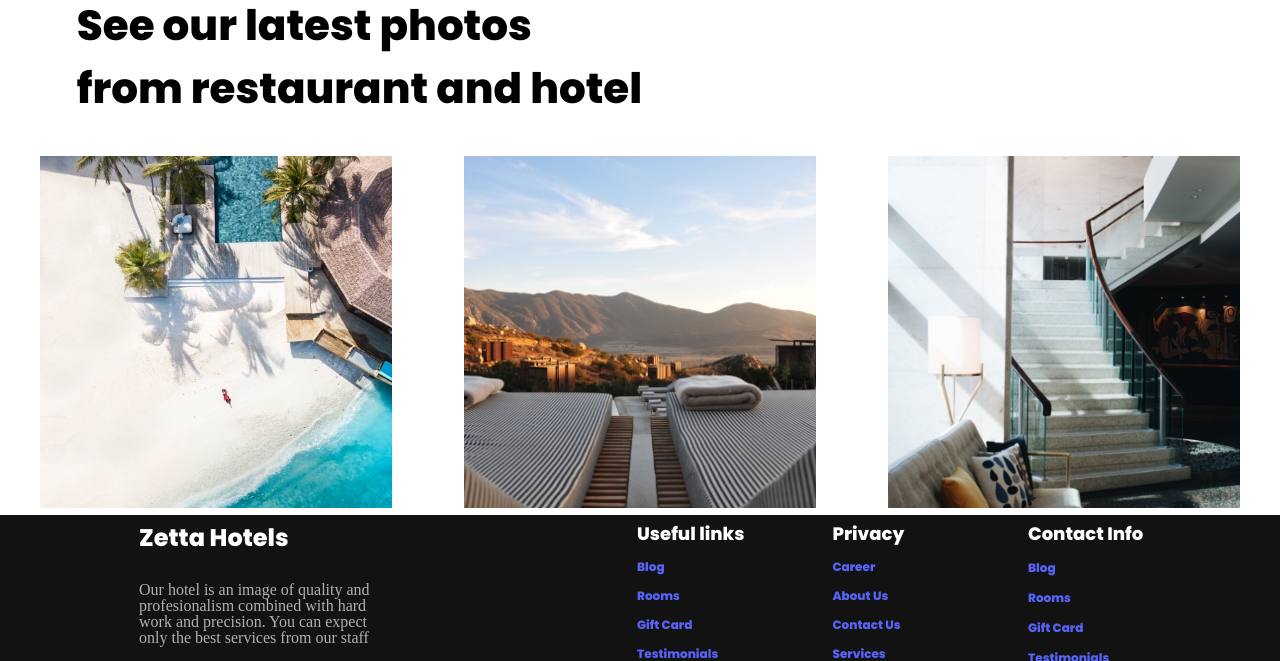
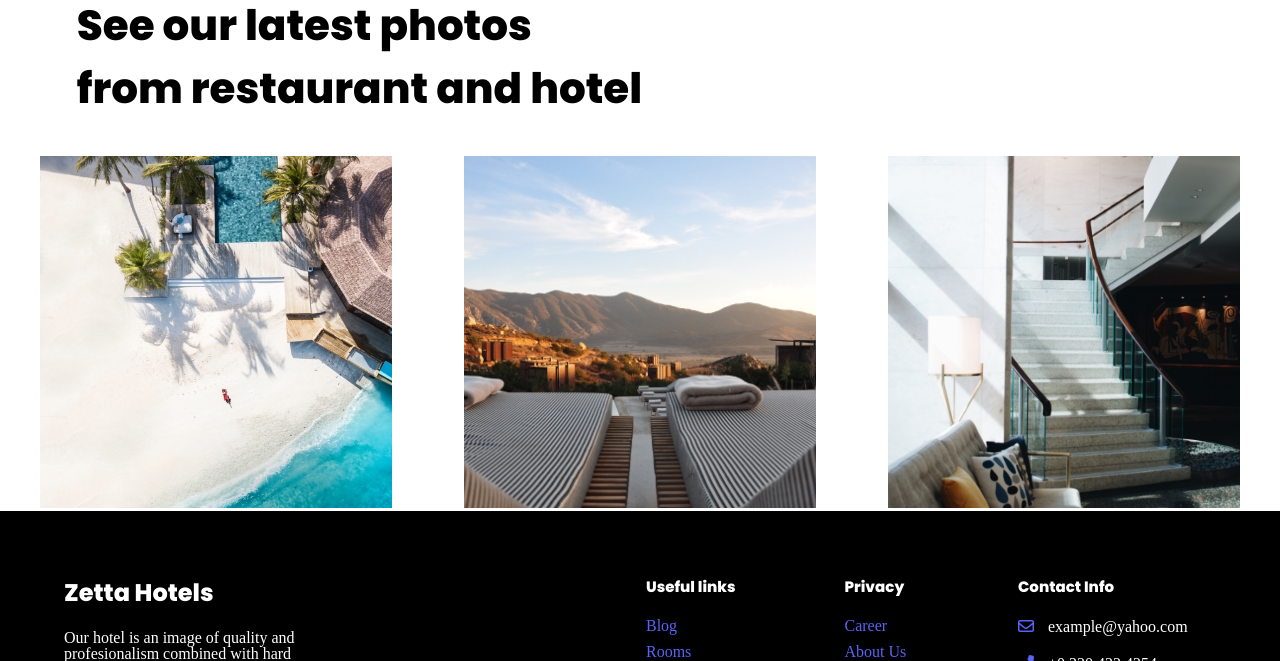
Before and after one commit to GiorgiKatcheishvili/Lesson-10, a plain HTML site: page index.html in a window 1280 px wide. Shown: the part 991-1652 px from the top of the page. Drawn offline with Linux system fonts and the light colour scheme.

Commit message:
Done
Done

```diff
--- a/css/responsive.css
+++ b/css/responsive.css
@@ -55,37 +55,27 @@
         padding-top: 115%;
     }
 }
-@media (max-width: 880px){
-    .foot{
-        -webkit-box-orient: vertical;
-        -webkit-box-direction: normal;
-            -ms-flex-direction: column;
-                flex-direction: column;
+@media (max-width:939px){
+    .footdiv{
+        justify-content: center;
     }
-    .footblock1{
-        margin: 0 auto;
+    .leftblock{
         margin-bottom: 5%;
     }
-    .rightfooter{
-        margin: 0 auto;
+}
+@media (max-width:550px){
+    .rightblock{
+        flex-direction: column;
+        margin-left: 30%;
+        margin-top: 10%;
+    }
+    .rihgtcontainer1{
+        padding-bottom: 5%;
+    }
+    .rihgtcontainer2{
+        padding-top: 15%;
+    }
+    .rihgtcontainer3{
+        padding-top: 15%;
     }
 }
-@media (max-width: 620px){
-    .rightfooter{
-        -ms-flex-wrap: wrap;
-            flex-wrap: wrap;
-    }
-    .rightfooter div:nth-child(3){
-        margin: 0 auto;
-    }
-}
-@media (max-width: 378px){
-    .rightfooter div{
-        margin: 0 auto;
-    }
-    .footblock1{
-        margin: 0 auto;
-        margin-bottom: 40%;
-        float: left;
-    }
-}
--- a/css/styles.css
+++ b/css/styles.css
@@ -169,68 +169,102 @@
 }
 
 /* >>>>>>>>>>>FOOTER>>>>>>>>>>> */
-.foot{
-    display: -webkit-box;
-    display: -ms-flexbox;
+.footdiv{
     display: flex;
+    justify-content: space-between;
+    flex-wrap: wrap;
     max-width: 1370px;
     width: 100%;
-    background-color: #121212;
-    margin-top: 0.3%;
+    background-color: black;
+    padding: 5%;
 }
-.footblock1{
-    display: -webkit-box;
-    display: -ms-flexbox;
-    display: flex;
-    -ms-flex-wrap: wrap;
-        flex-wrap: wrap;
-    max-width: 370px;
-    width: 100%;
-    height: 191px;
-    padding: 5px 0 0 139px;
-    margin-right: 10%;
-}
-.footblock1 h2{
-    font: bold 24px 'poppins';
-    color: white;
-    margin-bottom: 10%;
-}
-.footblock1 p{
-    font: medium 14px 'poppins';
-    color: #B1B1B1;
-}
-.footblock1 img{
-    margin-right: 5%;
-    margin-top: 7%;
-}
-.rightfooter{
-    max-width: 650px;
-    width: 100%;
-    display: -webkit-box;
-    display: -ms-flexbox;
-    display: flex;
-    -webkit-box-pack: justify;
-        -ms-flex-pack: justify;
-            justify-content: space-between;
-    padding: 5px 0 0 139px;
-}
-.rightfooter div{
-    max-width: 110px;
+.leftblock{
+    max-width: 260px;
     width: 100%;
 }
-.rightfooter div:nth-child(3){
-    max-width: 120px;
+.leftblock h2{
+    font: bold 24px 'Poppins';
+    color: white;
+    margin-bottom: 20px;
+}
+.leftblock p {
+    font: medium 14px "poppins";
+    color: white;
+    margin-bottom: 20px;
+}
+.leftblock img{
+    margin-right: 8px;
+}
+.rightblock{
+    display: flex;
+    justify-content: space-between;
+    max-width: 570px;
     width: 100%;
 }
-.rightfooter h3{
-    font: bold 18px 'poppins';
+.rihgtcontainer1{
+    max-width: 103px;
+    width: 100%;
+}
+.rihgtcontainer1 h2{
+    font: bold 15px "poppins";
     color: white;
+    margin-bottom: 20px;
 }
-.rightfooter ul li {
-    margin-top: 10%;
-    font:bold 12px 'poppins';
-    color:#5863F8;
+.rihgtcontainer1 ul li{
+    color: #5863F8;
+    font: medium 14px "poppins";
+    margin-top: 10px;
 }
+.rihgtcontainer2{
+    max-width: 78px;
+    width: 100%;
+}
+.rihgtcontainer2 h2{
+    font: bold 15px "poppins";
+    color: white;
+    margin-bottom: 20px;
+}
+.rihgtcontainer2 ul li{
+    color: #5863F8;
+    font: medium 14px "poppins";
+    margin-top: 10px;
+}
+.rihgtcontainer3{
+    max-width: 198px;
+    width: 100%;
+    display: flex;
+}
+.rihgtcontainer3 h2{
+    font: bold 15px "poppins";
+    color: white;
+    margin-bottom: 20px;
+}
+.rihgtcontainer3 ul li{
+    color: white;
+    font: medium 14px "poppins";
+    margin-top: 10px;
+    margin-bottom: 20px;
+}
+.rihgtcontainer3 ul li i{
+    color: #5863F8;
+    margin-right: 14px;
+}
+
+
+
+
+
+
+
+
+
+
+
+
+
+
+
+
 
 
 
--- a/index.html
+++ b/index.html
@@ -7,8 +7,8 @@
     <script src="https://kit.fontawesome.com/b6d19b9bc3.js" crossorigin="anonymous"></script>
     <title>Document</title>
     <link rel="stylesheet" href="css/reset.css">
+    <link rel="stylesheet" href="css/styles.css">
     <link rel="stylesheet" href="css/fonts.css">
-    <link rel="stylesheet" href="css/styles.css">
     <link rel="stylesheet" href="css/responsive.css">
 </head>
 <body>
@@ -97,17 +97,20 @@
                 </div>
             </section>
             </div>
-        <footer class="foot">
-                <div class="footblock1">
+        <footer>
+            <div class="footdiv">
+                <div class="leftblock">
                     <h2>Zetta Hotels</h2>
-                    <p>Our hotel is an image of quality and profesionalism combined with hard work and precision. You can expect only the best services from our staff</p>
-                    <img src="image/001-facebook.svg" alt="FB">
-                    <img src="image/002-twitter.svg" alt="Twiter">
-                    <img src="image/004-google-plus.svg" alt="google">
+                    <p>Our hotel is an image of quality and profesionalism combined with hard work and precision. You can expect only the best services from our staff.</p>
+                    <div>
+                        <img src="image/001-facebook.svg" alt="Facebook">
+                        <img src="image/002-twitter.svg" alt="twitter">
+                        <img src="image/004-google-plus.svg" alt="google-plus">
+                    </div>
                 </div>
-                <div class="rightfooter">
-                    <div>
-                        <h3>Useful links</h3>
+                <div class="rightblock">
+                    <div class="rihgtcontainer1">
+                        <h2>Useful links</h2>
                         <ul>
                             <li>Blog</li>
                             <li>Rooms</li>
@@ -115,8 +118,8 @@
                             <li>Testimonials</li>
                         </ul>
                     </div>
-                    <div>
-                        <h3>Privacy</h3>
+                    <div class="rihgtcontainer2">
+                        <h2>Privacy</h2>
                         <ul>
                             <li>Career</li>
                             <li>About Us</li>
@@ -124,16 +127,18 @@
                             <li>Services</li>
                         </ul>
                     </div>
-                    <div>
-                        <h3>Contact Info</h3>
+                    <div class="rihgtcontainer3">
                         <ul>
-                            <li>Blog</li>
-                            <li>Rooms</li>
-                            <li>Gift Card</li>
-                            <li>Testimonials</li>
+                            <div>
+                                <h2>Contact Info</h2>
+                                <li><i class="far fa-envelope"></i>example@yahoo.com</li>
+                                <li><i class="fas fa-phone-alt"></i>+0 320 422 4254</li>
+                                <li><i class="fas fa-map-marker-alt"></i>Main Str Chicago Ilinois</li>
+                            </div>
                         </ul>
                     </div>
                 </div>
+            </div>
         </footer>
 </body>
 </html>
```
Also changed, not shown: image/mail.svg (added), image/map-pin.svg (added), image/phone.svg (added).
